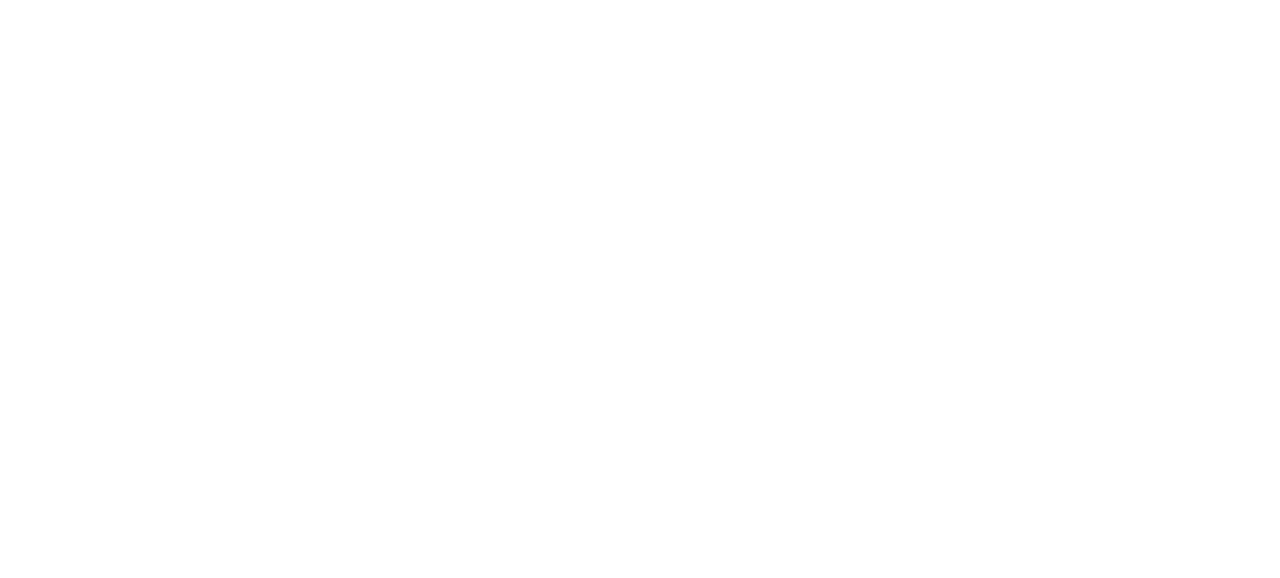
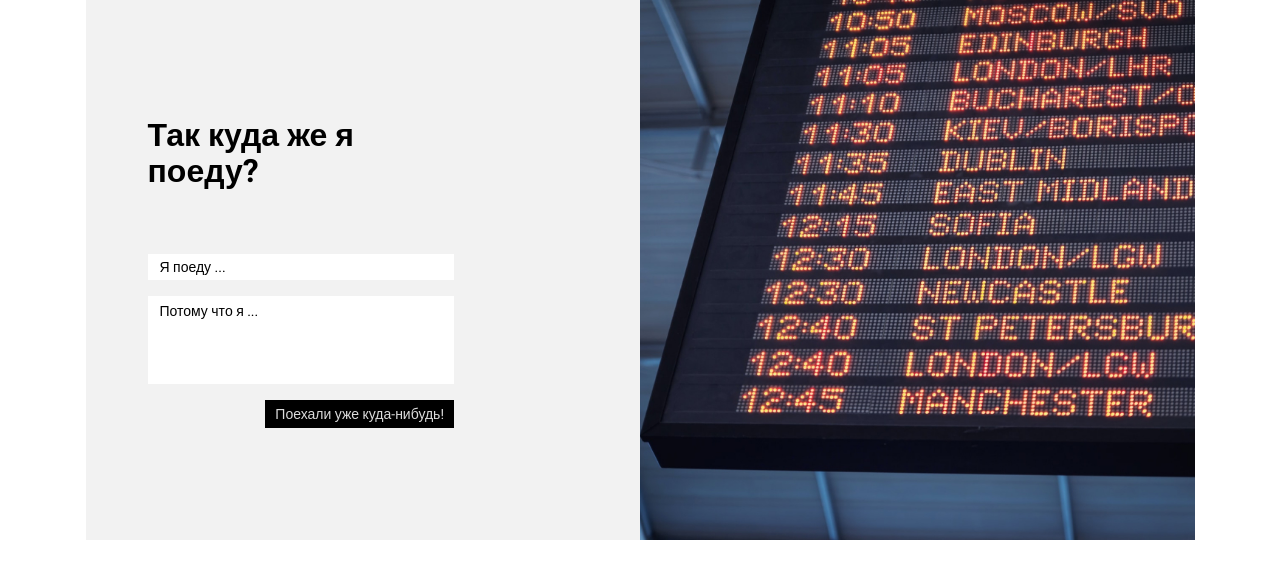
Before and after one commit to MgKraynova/kuda-ya-poedu, a plain HTML site: page index.html in a window 1280 px wide. Drawn offline with Linux system fonts and the light colour scheme.

Commit message:
feature/form: add form

```diff
--- /dev/null
+++ b/blocks/block-form/__btn/block-form__btn.css
@@ -0,0 +1,24 @@
+.block-form__btn {
+  display: inline-flex;
+  align-items: center;
+  height: 28px;
+  margin: 0;
+  margin-left: auto;
+  padding: 0 10px;
+
+  font-size: 14px;
+  line-height: 28px;
+  font-weight: normal;
+  font-style: normal;
+  vertical-align: middle;
+
+  background-color: #000000;
+  color: #DCDCDC;
+  border: none;
+  cursor: pointer;
+  transition: all 0.3s ease;
+}
+
+.block-form__btn:hover {
+  opacity: 0.75;
+}
--- /dev/null
+++ b/blocks/block-form/__field/block-form__field.css
@@ -0,0 +1,18 @@
+.block-form__field {
+  display: inline-flex;
+  margin: 0;
+  margin-bottom: 16px;
+  padding: 0 12px;
+
+  font-size: 14px;
+  line-height: 26px;
+  font-weight: normal;
+  font-style: normal;
+
+  vertical-align: middle;
+  border: none;
+}
+
+.block-form__field::placeholder {
+  color: inherit;
+}
--- /dev/null
+++ b/blocks/block-form/__form/block-form__form.css
@@ -0,0 +1,8 @@
+.block-form__form {
+  width: 50%;
+  min-height: 100%;
+  display: flex;
+  flex-direction: column;
+  padding: 116px 186px 106px 62px;
+  box-sizing: border-box;
+}
--- /dev/null
+++ b/blocks/block-form/__image/block-form__image.css
@@ -0,0 +1,9 @@
+.block-form__image {
+  display: block;
+  width: 50%;
+  min-height: 100%;
+  background-image: url(../../../images/airport-schedule.jpg);
+  background-position: center;
+  background-repeat: no-repeat;
+  background-size: cover;
+}
--- /dev/null
+++ b/blocks/block-form/__textarea/block-form__textarea.css
@@ -0,0 +1,18 @@
+.block-form__textarea {
+  height: 88px;
+  margin-bottom: 16px;
+  padding: 6px 12px;
+  box-sizing: border-box;
+
+  font-size: 14px;
+  line-height: 18px;
+  font-weight: normal;
+  font-style: normal;
+
+  border: none;
+  resize: none;
+}
+
+.block-form__textarea::placeholder {
+  color: inherit;
+}
--- /dev/null
+++ b/blocks/block-form/__title/block-form__title.css
@@ -0,0 +1,10 @@
+.block-form__title {
+  max-width: 220px;
+  margin: 0;
+  margin-bottom: 66px;
+  padding: 0;
+  font-style: normal;
+  font-weight: bold;
+  font-size: 32px;
+  line-height: 36px;
+}
--- /dev/null
+++ b/blocks/block-form/block-form.css
@@ -0,0 +1,6 @@
+.block-form {
+  width: 100%;
+  min-height: 540px;
+  display: flex;
+  background-color: #F2F2F2;
+}
--- /dev/null
+++ b/blocks/page/page.css
@@ -0,0 +1,6 @@
+.page {
+  min-width: 320px;
+  max-width: 1109px;
+  margin: 0 auto;
+  font-family: 'Roboto', Arial, sans-serif;
+}
--- a/index.html
+++ b/index.html
@@ -7,9 +7,21 @@
   <title>Куда я поеду</title>
   <link rel="stylesheet" href="./pages/index.css">
 </head>
-<body>
+<body class="page">
   <header></header>
-  <main></main>
+  <main>
+    <section class="block-form">
+      <form class="block-form__form" action="">
+        <h2 class="block-form__title">Так куда же я поеду?</h2>
+
+        <input class="block-form__field" type="text" placeholder="Я поеду ...">
+        <textarea class="block-form__textarea" name="" id="" cols="30" rows="10" placeholder="Потому что я ..."></textarea>
+        <button class="block-form__btn" type="submit">Поехали уже куда-нибудь!</button>
+      </form>
+
+      <div class="block-form__image"></div>
+    </section>
+  </main>
   <footer></footer>
 </body>
 </html>
--- a/pages/index.css
+++ b/pages/index.css
@@ -1 +1,12 @@
 @import url(../vendor/normalize.css);
+@import url(../vendor/fonts.css);
+
+@import url(../blocks/page/page.css);
+
+@import url(../blocks/block-form/block-form.css);
+@import url(../blocks/block-form/__form/block-form__form.css);
+@import url(../blocks/block-form/__image/block-form__image.css);
+@import url(../blocks/block-form/__title/block-form__title.css);
+@import url(../blocks/block-form/__field/block-form__field.css);
+@import url(../blocks/block-form/__textarea/block-form__textarea.css);
+@import url(../blocks/block-form/__btn/block-form__btn.css);
--- /dev/null
+++ b/vendor/fonts.css
@@ -0,0 +1,17 @@
+@font-face {
+  font-family: "Roboto";
+  src: url("../fonts/roboto-regular.woff2") format("woff2"),
+    url("../fonts/roboto-regular.woff") format("woff");
+  font-style: normal;
+  font-weight: 400;
+  font-display: swap;
+}
+
+@font-face {
+  font-family: "Roboto";
+  src: url("../fonts/roboto-bold.woff2") format("woff2"),
+      url("../fonts/roboto-bold.woff") format("woff");
+  font-style: normal;
+  font-weight: 700;
+  font-display: swap;
+}
```
Also changed, not shown: fonts/roboto-bold.woff (added), fonts/roboto-bold.woff2 (added), fonts/roboto-regular.woff (added), fonts/roboto-regular.woff2 (added), 1 other file.
